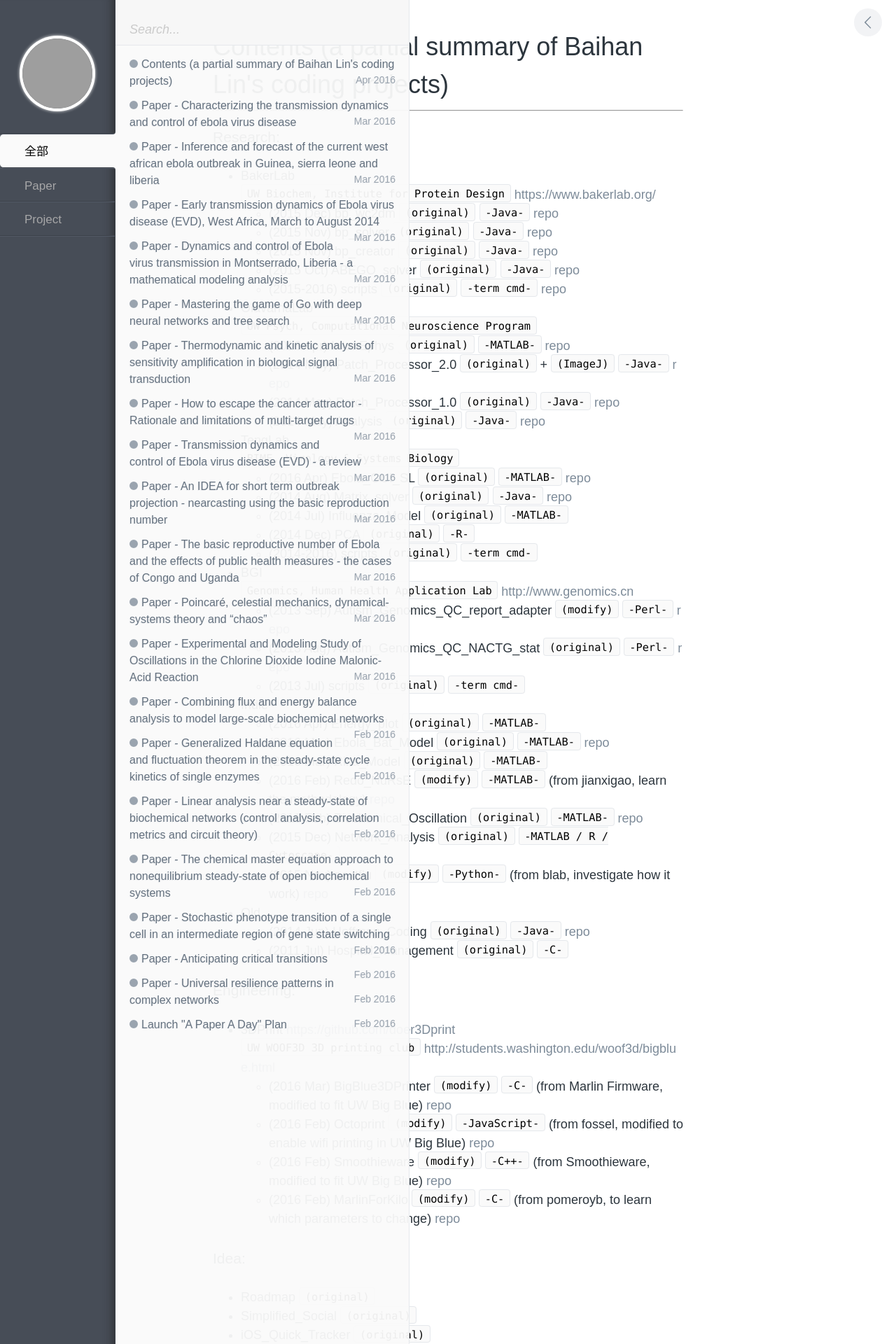
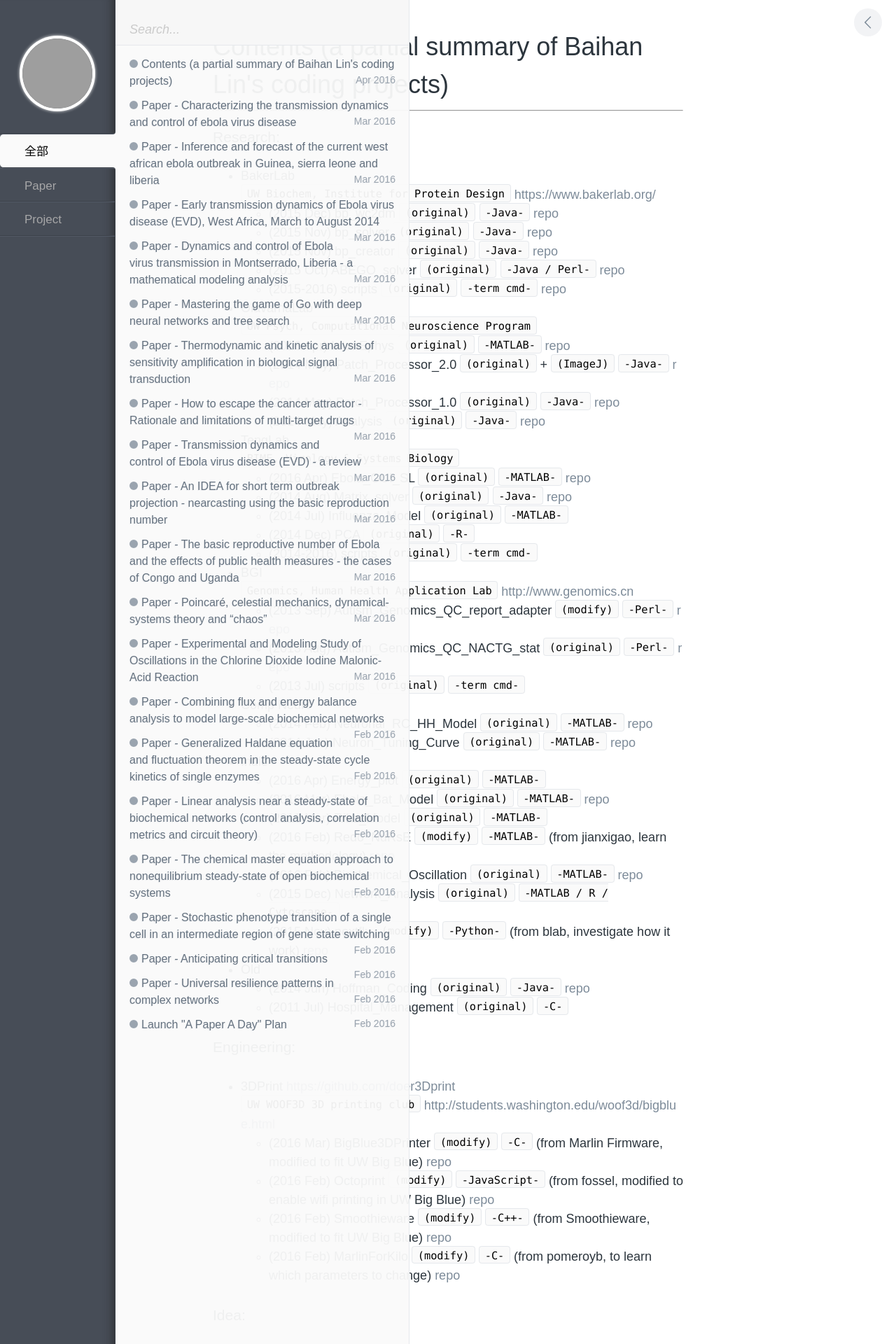
Before and after one commit to doerblog/doerblog.github.io, a Jekyll site: the page built from _posts/project/2016-04-24-contents.md, in a window 1280 px wide. Shown: the top 1920 px of the page at 70% size. Built offline with Jekyll 4.4.1, drawn with Linux system fonts in a browser that asks for light colours; comment, search, counter and statistics services are not loaded; some of the changed text lies outside the part shown; grey boxes are pictures that could not be loaded.

Commit message:
update contents

```diff
--- a/_posts/project/2016-04-24-contents.md
+++ b/_posts/project/2016-04-24-contents.md
@@ -18,7 +18,7 @@ description: project overview
   - (2015 Dec) bp_wc2dm `(original)` `-Java-` [repo](https://github.com/doerlbh/BakerLab_bp_wc2dm)
   - (2015 Nov) bp_solver `(original)` `-Java-` [repo](https://github.com/doerlbh/BakerLab_bp_solver)
   - (2015 Nov) bp_creator `(original)` `-Java-` [repo](https://github.com/doerlbh/BakerLab_bp_creator)
-  - (2015 Oct) ABEGO_solver `(original)` `-Java-` [repo](https://github.com/doerlbh/BakerLab_ABEGO_solver)
+  - (2015 Oct) ABEGO_solver `(original)` `-Java / Perl-` [repo](https://github.com/doerlbh/BakerLab_ABEGO_solver)
   - (2015-2016) scripts `(original)`  `-term cmd-` [repo](https://github.com/doerlbh/BakerLab_cmd_scripts)
 
 
@@ -44,6 +44,11 @@ description: project overview
   - (2013 Sep) Autism_Genomics_QC_report_adapter `(modify)`  `-Perl-` [repo](https://github.com/doerlbh/BGI_Autism_Genomics_QC_report_adapter)
   - (2013 Aug) Autism_Genomics_QC_NACTG_stat `(original)`  `-Perl-` [repo](https://github.com/doerlbh/BGI_Autism_Genomics_QC_NACTG_stat)
   - (2013 Jul) scripts `(original)`  `-term cmd-`
+
+
+* Comp Neuro
+  - (2014 Feb) 	Neuronal_RC_HH_Model `(original)`	 `-MATLAB-` [repo](https://github.com/doerlbh/CompNeuro_Neuronal_RC_HH_Model)
+  - (2014 Jan) 	Neuron_Tuning_Curve	`(original)` 	`-MATLAB-`	[repo](https://github.com/doerlbh/CompNeuro_Neuron_Tuning_Curve)
 
 
 * Indie
```
Also changed, not shown: other parts of _posts/project/2016-04-24-contents.md (+1 -0 lines).
